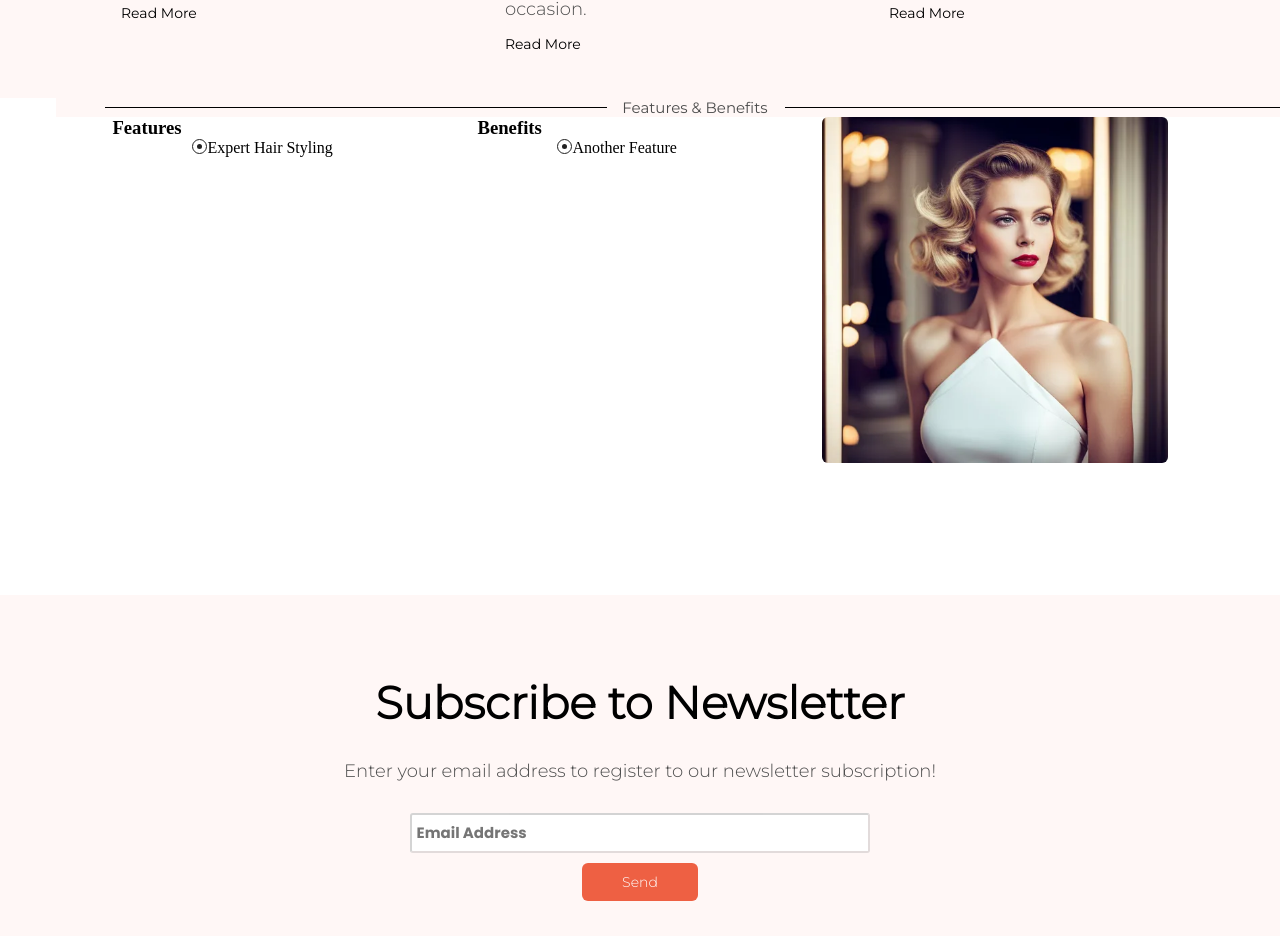
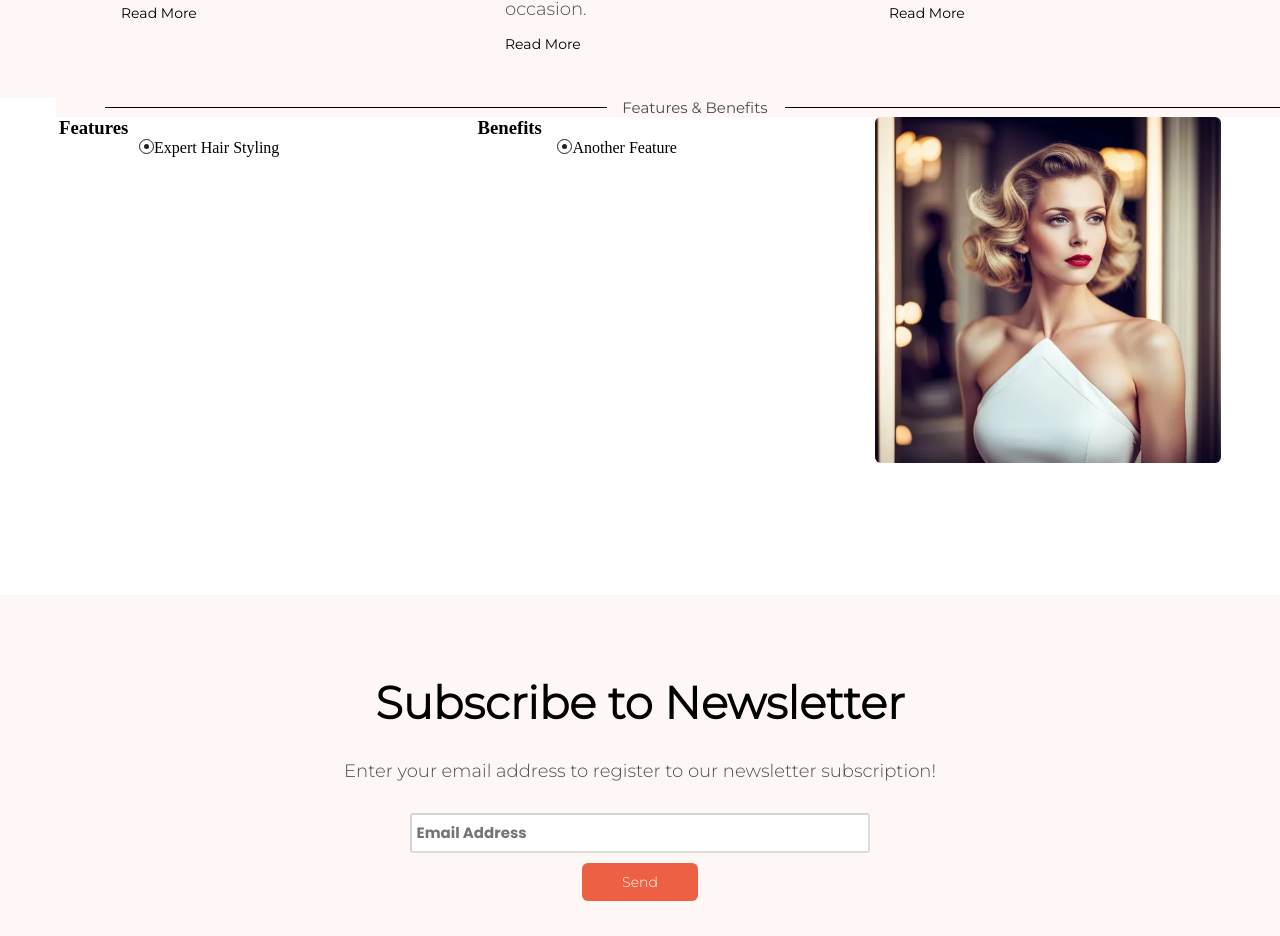
Before and after one commit to nadiahosisy/Beauty-Salon, a React (Vite) app: page /Home in a window 1280 px wide. Shown: the part 2212-3148 px from the top of the page. Built offline with nearby package versions, Linux system fonts and the light colour scheme.

Commit message:
added margin left

```diff
--- a/src/style/home-beneifts.css
+++ b/src/style/home-beneifts.css
@@ -97,9 +97,11 @@
   width: 346px;
   height: 346px;
 }
+
 .circle-dot-text-div {
   display: flex;
   flex-direction: row;
+  padding-right: 10rem;
   align-items: start;
   justify-content: start;
 }
```
